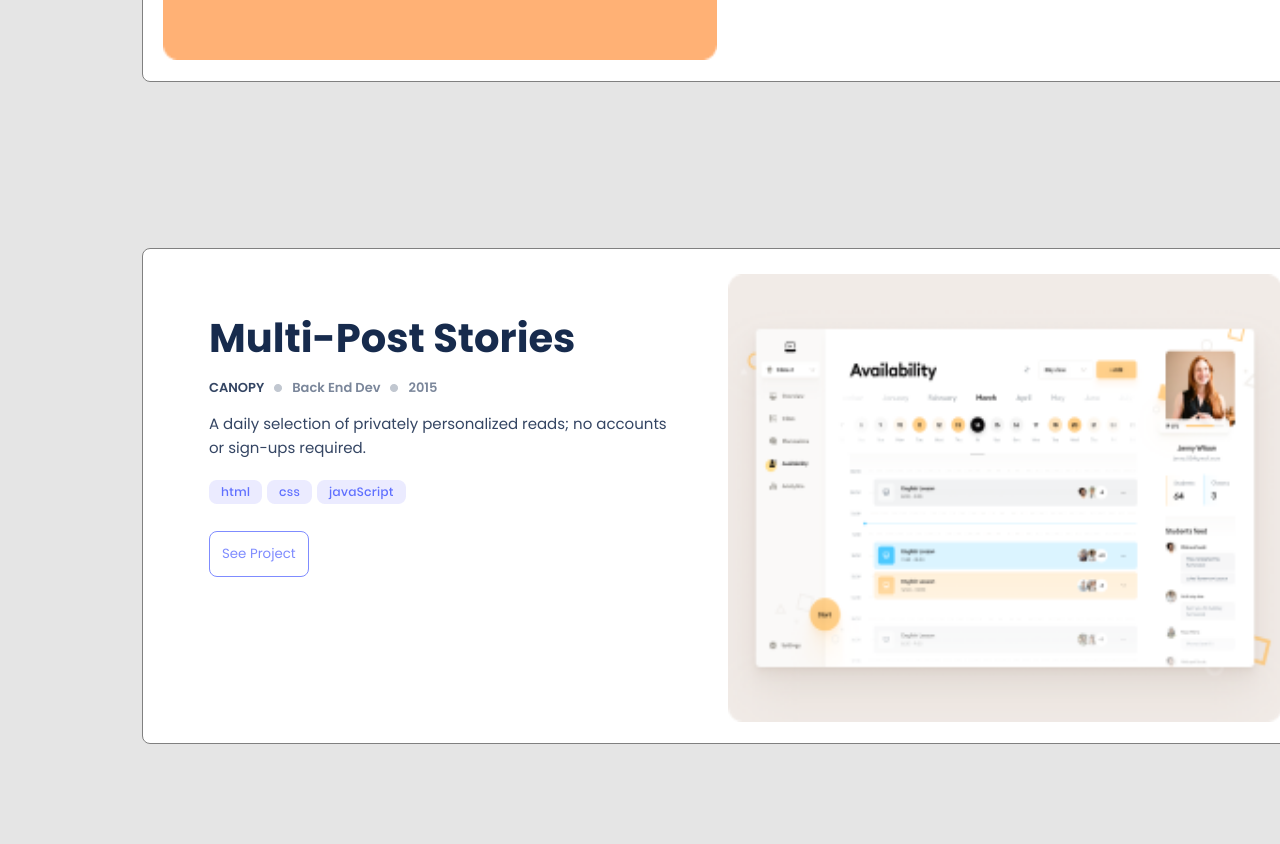
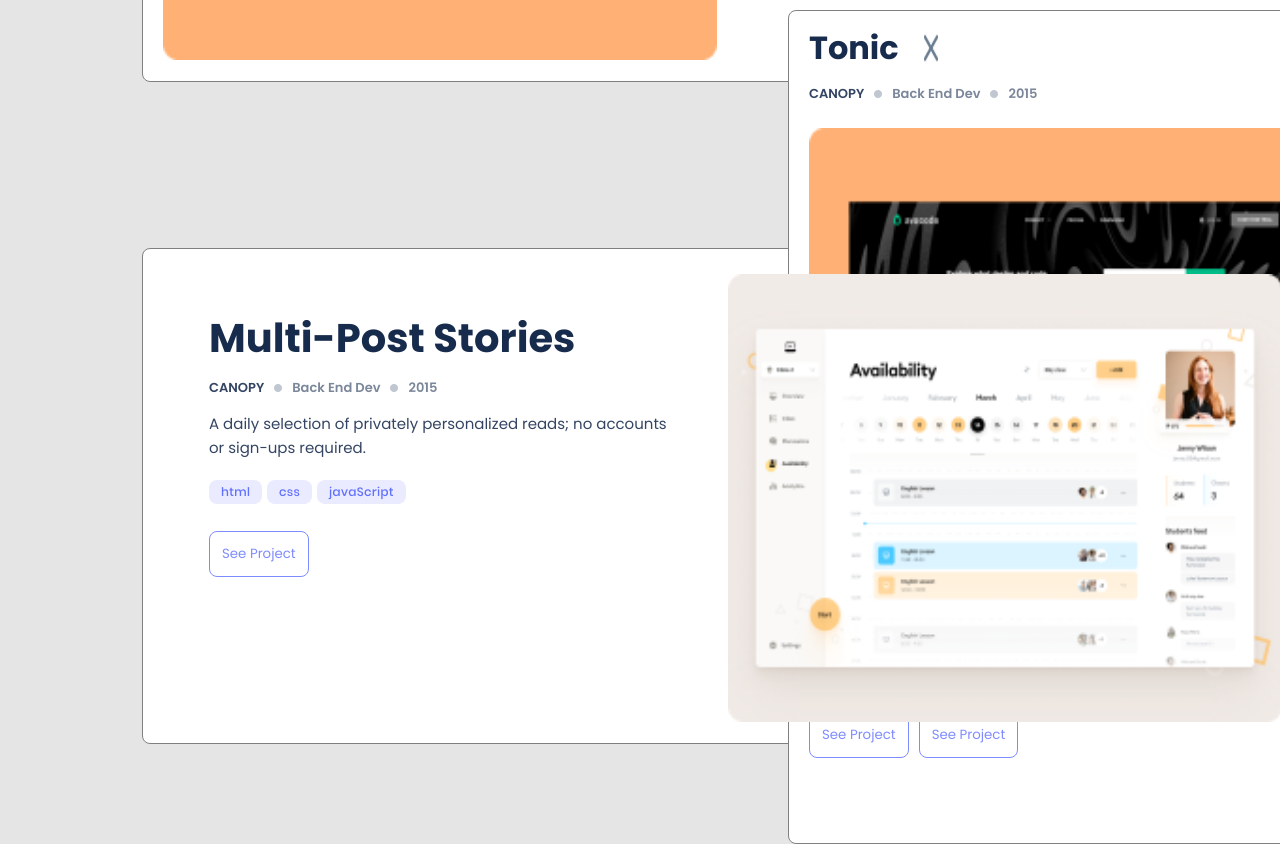
Before and after one commit to godiarksel/port-folio, a website: page index.html in a window 1280 px wide. Shown: the part 1240-2084 px from the top of the page. Drawn offline with Linux system fonts and the light colour scheme.

Commit message:
Create Html for pop-up

```diff
--- a/css/navcontainer.css
+++ b/css/navcontainer.css
@@ -46,8 +46,9 @@
   background-color: #6070ff;
   mix-blend-mode: multiply;
   transition: 0.4s;
+  -webkit-backdrop-filter: blur(5px);
+  backdrop-filter: blur(5px);
 }
-
 .mobile-navlist a {
   text-decoration: none;
   padding: 25px 32px;
--- a/css/worksection.css
+++ b/css/worksection.css
@@ -97,6 +97,59 @@
   background: #2230d2;
   color: #fff;
 }
+.modal-container{
+ /* display: none; */
+}
+.modal {
+  display: grid;
+  grid-template-columns: auto;
+  border: 1px solid gray;
+  border-radius: 8px;
+  padding: 15px 5px 5px 20px;
+  margin: 15px;
+  background: white;
+}
+.modal-nav {
+  display: flex;
+}
+.modal-heading {
+  font-size: 32px;
+  font-weight: 700;
+  line-height: 44px;
+  letter-spacing: 0;
+  text-align: left;
+  color: #172b4d;
+  margin-right: 20px;
+}
+.modal-text-container {
+  list-style-type: none;
+  display: flex;
+  margin: 10px 10px 10px 0;
+  align-items: center;
+  justify-content: flex-start;
+}
+.modal-btn {
+  display: flex;
+}
+.modal-btn button {
+  background: #fff;
+  border: 1px solid #7f8cff;
+  box-sizing: border-box;
+  border-radius: 8px;
+  color: #7f8cff;
+  padding: 12px;
+  margin: 10px 10px 80px 0;
+}
+
+.modal-btn button:hover {
+  background: #7f8cff;
+  color: #fff;
+}
+
+.modal-btn button:active {
+  background: #2230d2;
+  color: #fff;
+}
 
 @media screen and (min-width: 620px) {
   .tonic-container {
--- a/index.html
+++ b/index.html
@@ -90,8 +90,43 @@
         <div class="tonic-btn">
             <button type="button"> See Project</button>
         </div>
-    </div>
-    </div>
+        <div class="modal-container">
+            <div class="modal">
+                    <div class="modal-nav">
+                    <h3 class="modal-heading">Tonic</h3>
+                    <img src="./images/cancel-icon2.png" alt="cancel">
+                    </div>
+                        <ul class="modal-text-container">
+                        <li class="canopy-header"><p>CANOPY</p></li>
+                        <li class="canopy-img"><img src="images/counter.png" alt="counter"></li>
+                        <li class="canopy-text">Back End Dev</li>
+                        <li class="canopy-img"><img src="images/counter.png" alt="counter"></li>
+                        <li class="canopy-text">2015</li>
+                    </ul>
+
+                    <div class="tonic-container1"><img src="images/tonic-portfolio.png" alt="tonic"></div>
+                    <div class="tonic-parag">
+                        <p>
+                            A daily selection of privately personalized reads;
+                            no accounts or sign-ups required.
+                        </p>
+                    </div>
+                    <div class="tonic-icons-container">
+                        <ul>
+                            <li><img src="images/html-tag.png" alt="html-tag"></li>
+                            <li><img src="images/css-tag.png" alt="css-tag"></li>
+                            <li><img src="images/javascript-tag.png" alt="javascript-tag"></li>
+                       </ul>
+                    </div>
+                    <div class="modal-btn">
+                        <button type="button"> See Project</button>
+                        <button type="button"> See Project</button>
+
+                    </div>
+            </div>
+            </div>
+            </div>
+        </div>
 
     <div class="tonic-container0">
         <div class="tonic-container1"><img src="images/multi-post-portfolio.png" alt="multi-post-portfolio"></div>
--- a/myscript.js
+++ b/myscript.js
@@ -1,17 +1,17 @@
 const mobBtn = document.querySelector('.mobile-navlist');
 const linkBtn = document.querySelector('.mobile-navlist a');
+const openMenu = document.querySelector('.openMenu');
+
+function show() {
+  openMenu.style.opacity = '0';
+  mobBtn.style.left = '0';
+}
 
 function readmenu(num) {
   window.location.href = num;
   // const mobBtn = document.querySelector('.mobile-navlist');
   mobBtn.style.display = 'none';
-}
-
-const openMenu = document.querySelector('.openMenu');
-
-function show() {
-  openMenu.style.display = 'none';
-  mobBtn.style.left = '0';
+  openMenu.style.opacity = '1';
 }
 
 openMenu.addEventListener('click', show);
```
Also changed, not shown: images/cancel-icon2.png (added).
